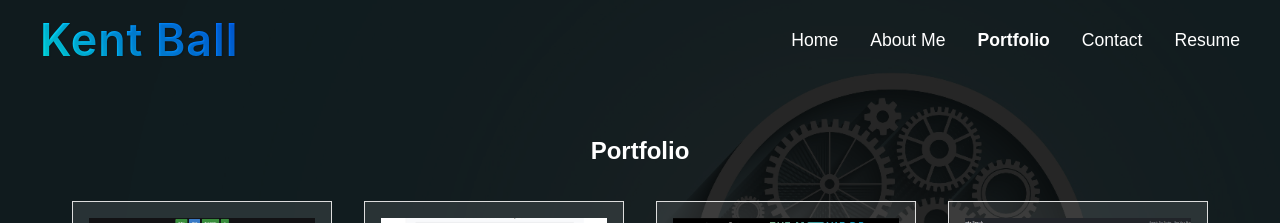
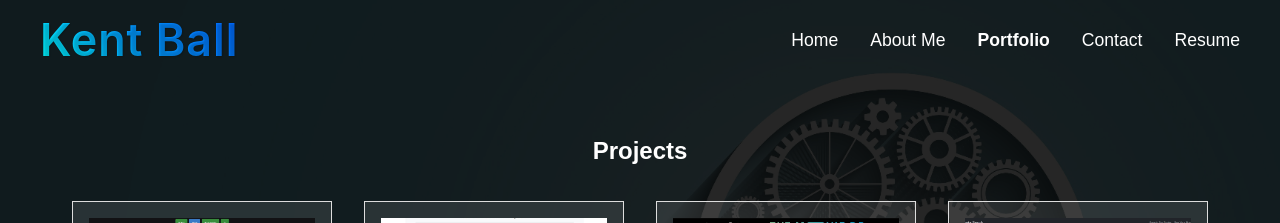
Before and after one commit to digitalscribe53/React-Portfolio, a React (Vite) app: page /portfolio in a window 1280 px wide. Shown: the top 223 px of the page. Built offline with nearby package versions, Linux system fonts and the light colour scheme.

Commit message:
Changed text on Portfolio page to (Projects)

```diff
--- a/src/components/Portfolio.jsx
+++ b/src/components/Portfolio.jsx
@@ -37,7 +37,7 @@ const Portfolio = () => {
 
   return (
     <section className="portfolio">
-      <h2 className="page-title">Portfolio</h2>
+      <h2 className="page-title">Projects</h2>
       <div className="projects-container">
         {projects.map((project, index) => (
           <Project key={index} {...project} />
```
